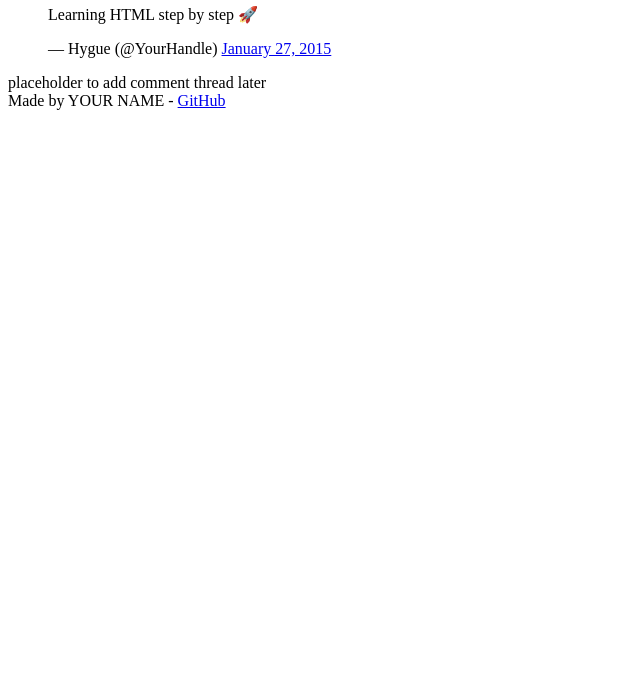
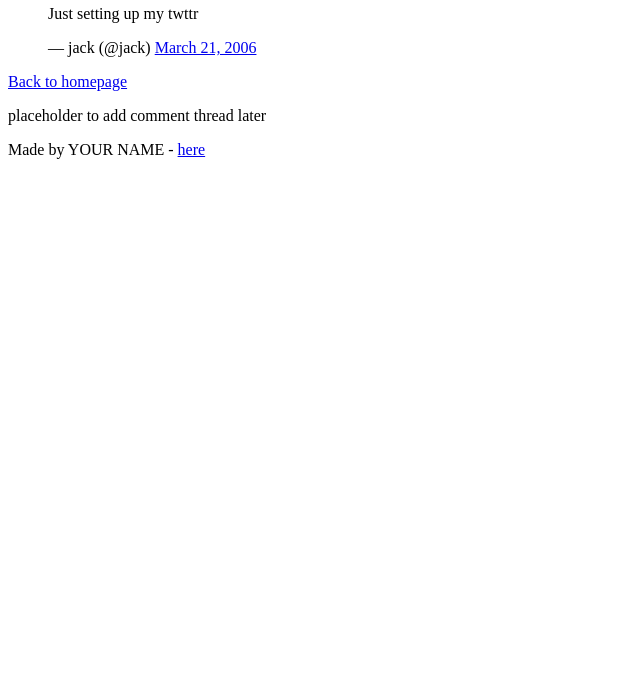
Before and after one commit to Hygue4/My_First_Portfolio, a plain HTML site: page html_basic/tweets.html in a window 1280 px wide. Shown: the part 114-800 px from the top of the page, without its empty margins (0-640 px from the left). Drawn offline with Linux system fonts and the light colour scheme.

Commit message:
Add links to the other file

```diff
--- a/html_basic/tweets.html
+++ b/html_basic/tweets.html
@@ -1,10 +1,11 @@
 <!DOCTYPE html>
 <html lang="en">
   <head>
-    <meta charset="UTF-8" />
-    <title>My Portfolio - Tweets</title>
+    <meta charset="utf-8" />
+    <title>My Tweets</title>
   </head>
   <body>
+    <!-- Header / navigation (keeps pages consistent) -->
     <header>
       <ul>
         <li><a href="index.html">Home</a></li>
@@ -15,28 +16,34 @@
     <main>
       <article>
         <h1>My Tweets</h1>
-        <!-- Example embedded tweet -->
+
+        <!-- Embedded Tweet (example). Replace href with any tweet URL via https://publish.twitter.com/ -->
         <blockquote class="twitter-tweet">
-          <p lang="en" dir="ltr">Learning HTML step by step 🚀</p>
-          &mdash; Hygue (@YourHandle)
-          <a
-            href="https://twitter.com/TwitterDev/status/560070183650213889?ref_src=twsrc%5Etfw"
-            >January 27, 2015</a
-          >
+          <p lang="en" dir="ltr">Just setting up my twttr</p>
+          &mdash; jack (@jack)
+          <a href="https://twitter.com/jack/status/20">March 21, 2006</a>
         </blockquote>
         <script
           async
           src="https://platform.twitter.com/widgets.js"
           charset="utf-8"
         ></script>
+
+        <!-- Link back to index.html so users can return to homepage -->
+        <p><a href="index.html">Back to homepage</a></p>
       </article>
 
-      <aside>placeholder to add comment thread later</aside>
+      <aside>
+        <p>placeholder to add comment thread later</p>
+      </aside>
     </main>
 
+    <!-- Footer (single-line paragraph to match earlier checker guidance) -->
     <footer>
-      Made by YOUR NAME -
-      <a href="https://github.com/Hygue4" target="_blank">GitHub</a>
+      <p>
+        Made by YOUR NAME -
+        <a href="https://example.com" target="_blank">here</a>
+      </p>
     </footer>
   </body>
 </html>
```
